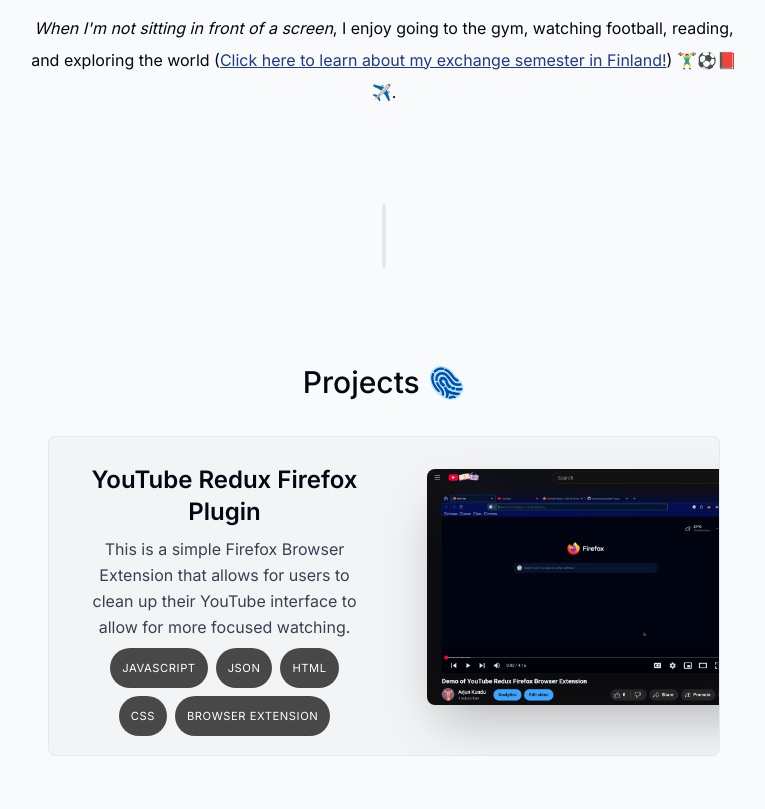
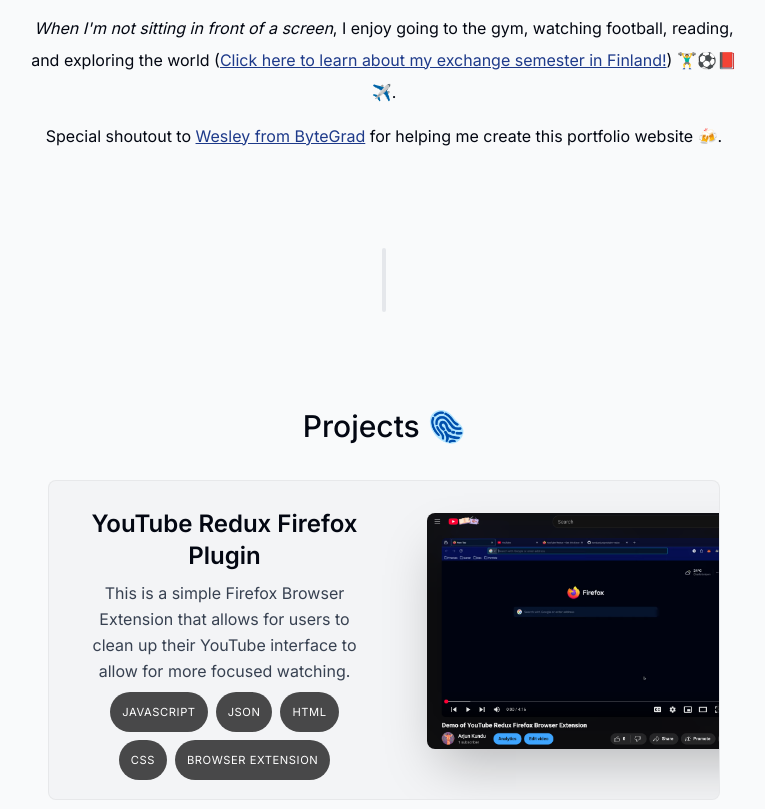
Before and after one commit to kunduarjun/portfolio, a Next.js app: page / in a window 1280 px wide. Shown: the part 1140-1949 px from the top of the page, without its empty margins (256-1021 px from the left). Built offline with nearby package versions, Linux system fonts and the light colour scheme.

Commit message:
Added shoutout message to Wesley from ByteGrad

```diff
--- a/components/about.tsx
+++ b/components/about.tsx
@@ -21,8 +21,11 @@
         <p className="mb-3">
           As a recent grad looking to kickstart their tech career, I am currently looking for a <span className="font-medium">full-time position</span> in <span className="underline">DevOps-related</span> and <span className="underline">Cybersecurity-related</span> realms, as that is where I believe my expertise would be best utilised 🍀. Blockchain and FinTech also captivate me 💫.
         </p>
+        <p className="mb-3">
+          <Italic>When I'm not sitting in front of a screen</Italic>, I enjoy going to the gym, watching football, reading, and exploring the world &#40;<a className="underline text-blue-900 hover:text-red-400 visited:text-purple-600" target="_blank" href="https://www.youtube.com/watch?v=bKNHtNM4quI">Click here to learn about my exchange semester in Finland!</a>&#41; 🏋️‍♂️⚽️📕✈️.
+        </p>
         <p>
-          <Italic>When I'm not sitting in front of a screen</Italic>, I enjoy going to the gym, watching football, reading, and exploring the world &#40;<a className="underline text-blue-900 hover:text-red-400 visited:text-purple-600" target="_blank" href="https://www.youtube.com/watch?v=bKNHtNM4quI">Click here to learn about my exchange semester in Finland!</a>&#41; 🏋️‍♂️⚽️📕✈️.
+          Special shoutout to <a className="underline text-blue-900 hover:text-red-400 visited:text-purple-600" href="https://www.youtube.com/@ByteGrad" target="_blank">Wesley from ByteGrad</a> for helping me create this portfolio website 🍻.
         </p>
     </motion.section>
   )
```
